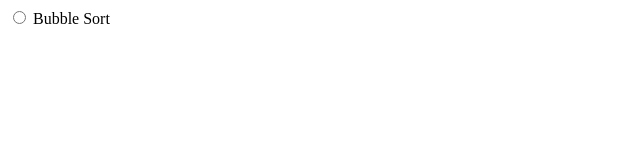
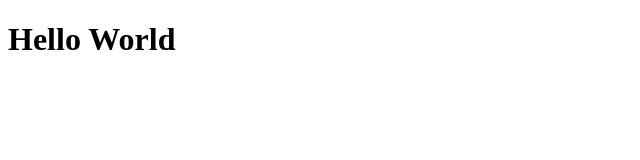
Before and after one commit to AssafHMor/AssafHMor.github.io, a plain HTML site: page index.html in a window 1280 px wide. Shown: the whole page, without its empty margins (0-640 px from the left). Drawn offline with Linux system fonts and the light colour scheme.

Commit message:
Update index.html

```diff
--- a/index.html
+++ b/index.html
@@ -1,9 +1,6 @@
 <!DOCTYPE html>
 <html>
 <body>
-    <label for="sorting alorithms">
-        <input id="bubble-sort" type="radio" name="sorting">
-        Bubble Sort
-    </lable>
+    <h1>Hello World</h1>
 </body>
 </html>
```
